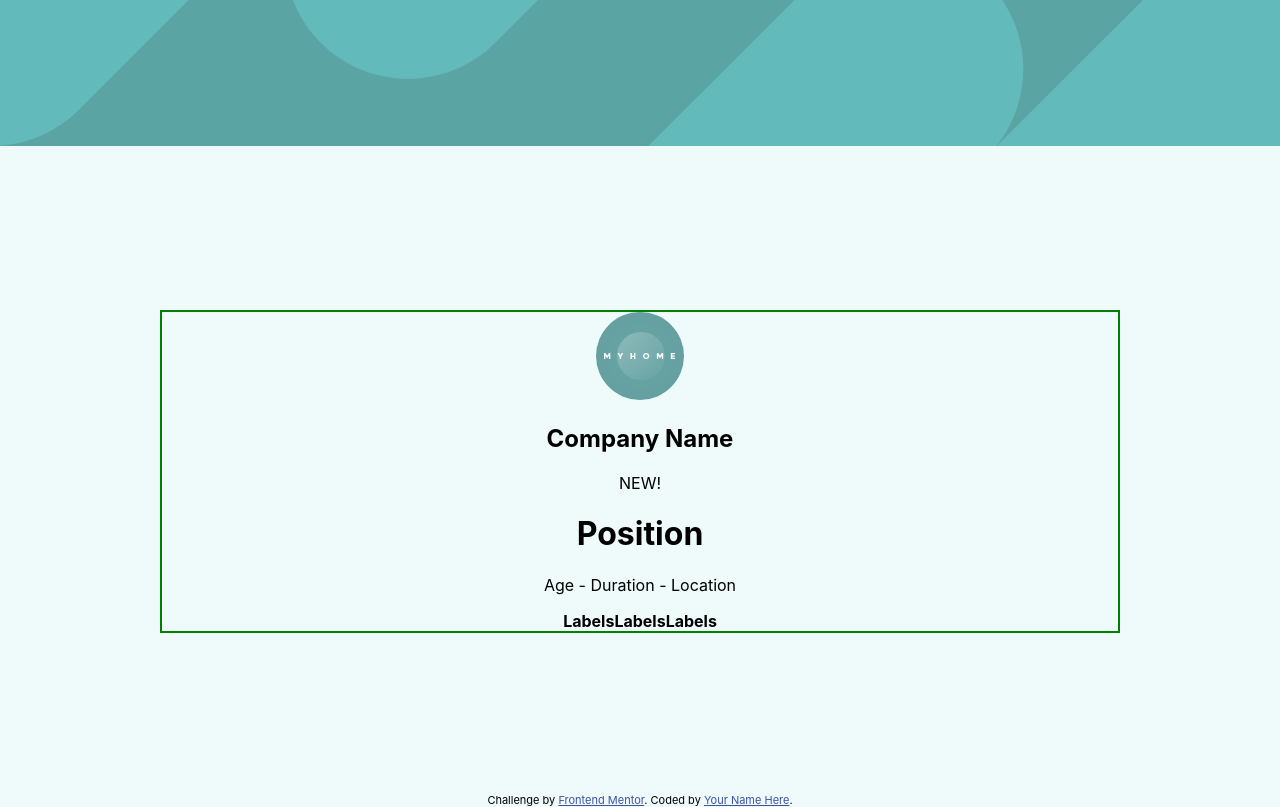
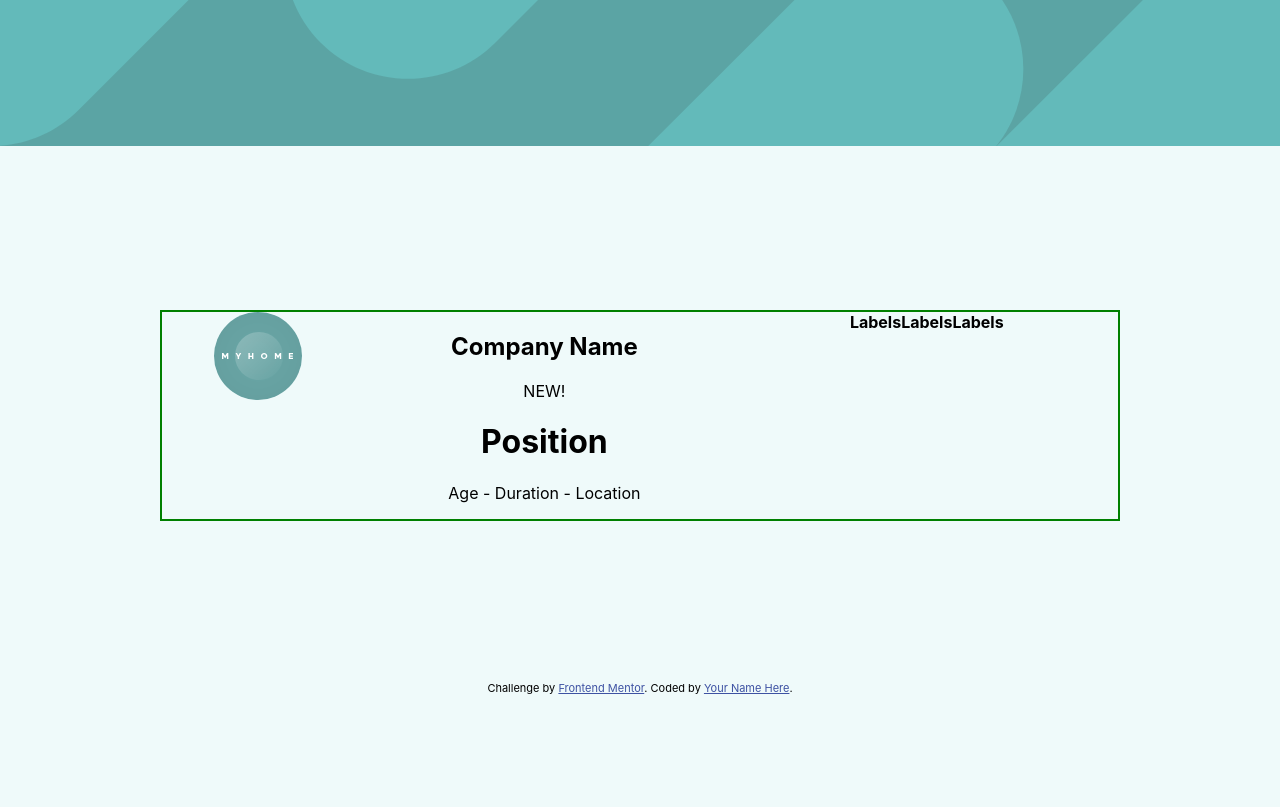
Before and after one commit to mikeg1440/static-job-listings-page, a React (Create React App) app: page / in a window 1280 px wide. Built offline with nearby package versions, Linux system fonts and the light colour scheme.

Commit message:
Add grid css for Job component layout

```diff
--- a/src/index.css
+++ b/src/index.css
@@ -20,6 +20,12 @@ body {
 
 .job-listing {
 
+  display: grid;
+  grid-template-columns: .5fr repeat(2, 1fr);
+  grid-template-rows: 1fr;
+  grid-column-gap: 0px;
+  grid-row-gap: 0px;
+
 }
 
 @media screen and (min-width: 375px){
```
